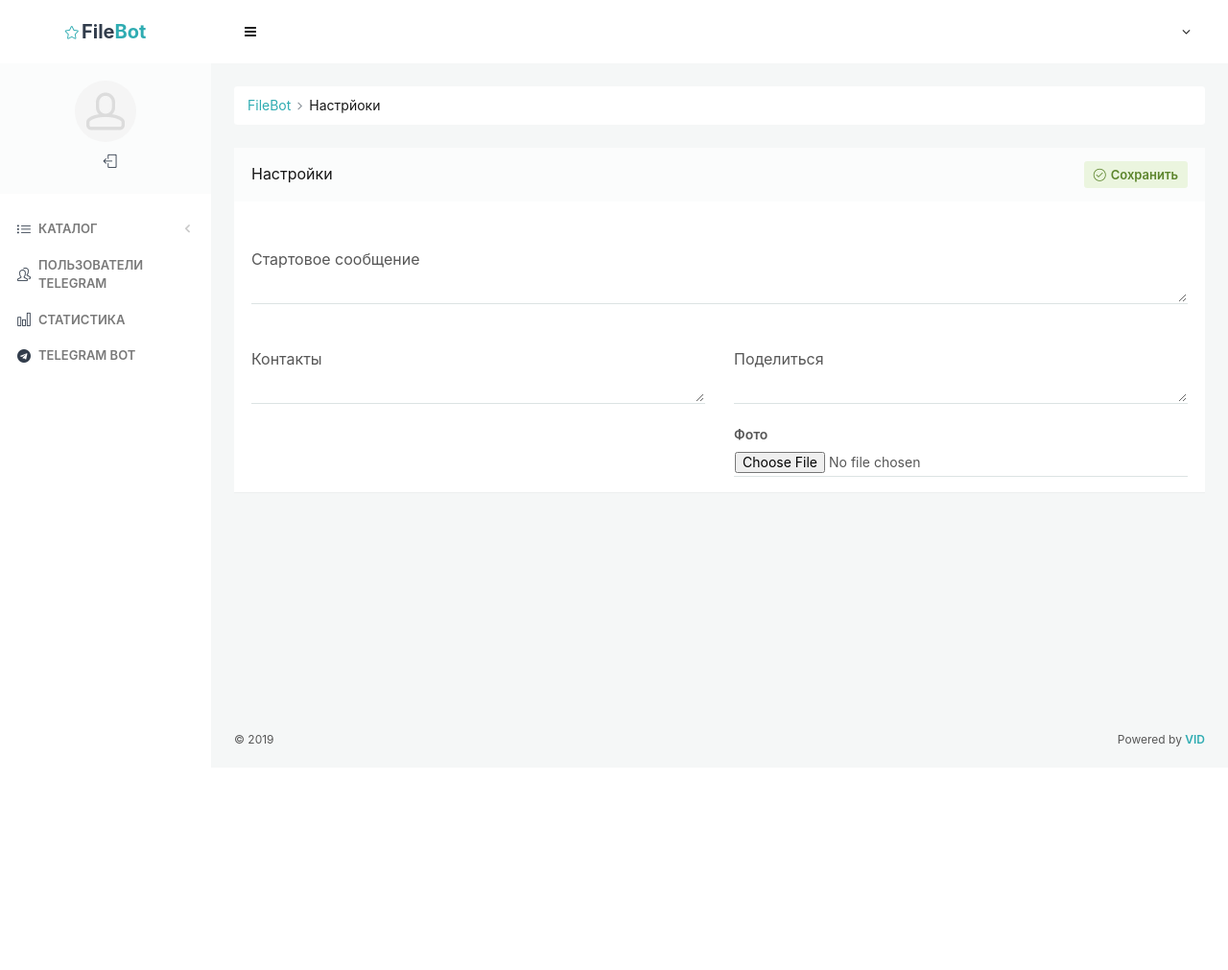
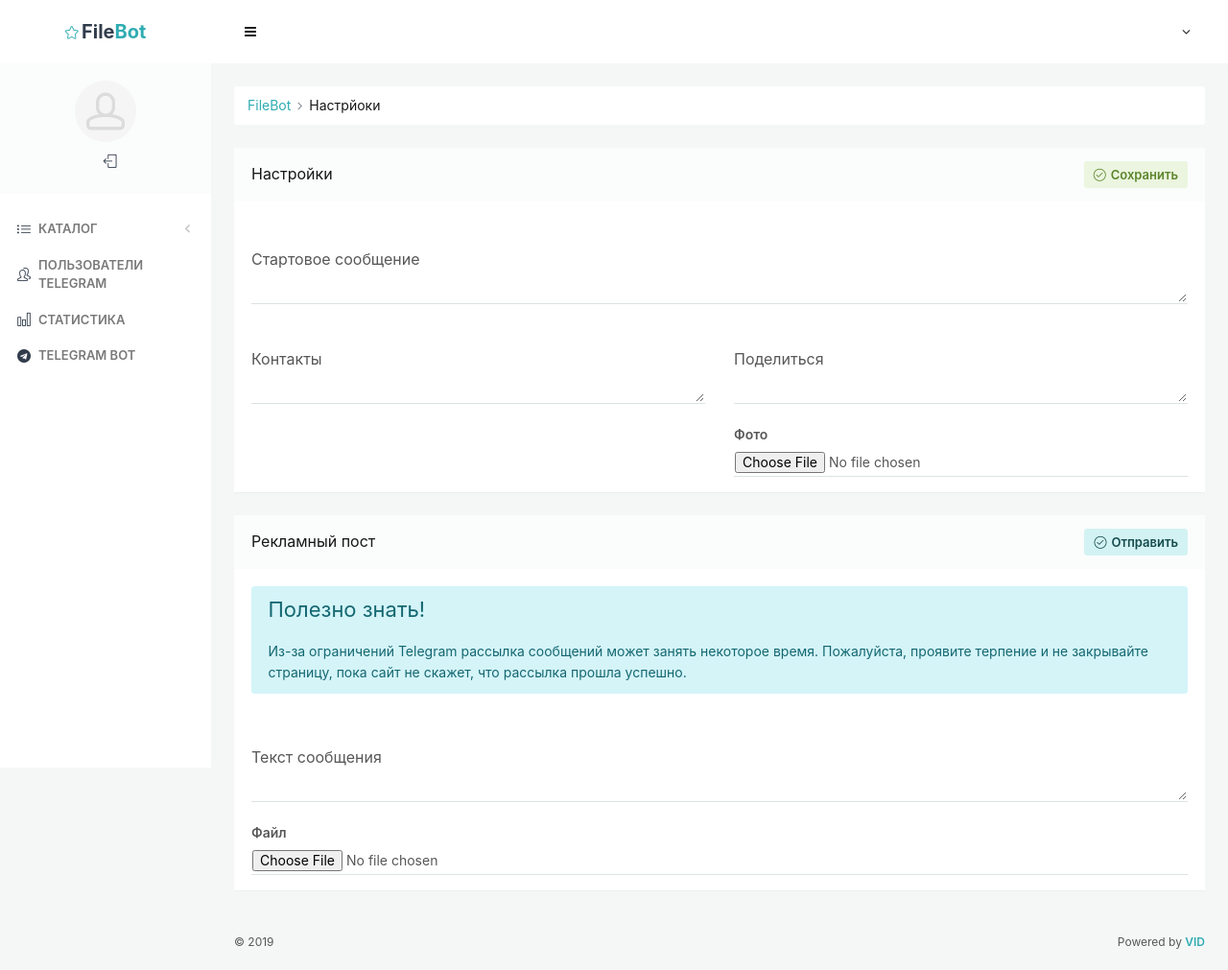
Before and after one commit to dmitriyl99/FilesBot, a Django app: template templates/admin/settings/index.html in a window 1280 px wide. Shown: the whole page at 96% size. Before the commit the page ends 778 px from the top, so only its background shows below. Run offline with Django 3.2, Linux system fonts and the light colour scheme; the template is opened without the code that fills it, so the values that code supplies are empty; some libraries are stand-ins or nearby versions.

Commit message:
Advertising post form

```diff
--- a/filebot/forms.py
+++ b/filebot/forms.py
@@ -16,3 +16,8 @@ class FileForm(forms.Form):
     show_full_file_name = forms.BooleanField(required=False)
     unprintable_file_name = forms.BooleanField(required=False)
     category = TreeNodeChoiceField(queryset=Category.objects.all())
+
+
+class AdvertisingPostForm(forms.Form):
+    text = forms.CharField(max_length=500)
+    file = forms.FileField(required=False)
--- a/templates/admin/settings/index.html
+++ b/templates/admin/settings/index.html
@@ -63,4 +63,56 @@
             </div>
         </div>
     </form>
+
+    <form action="{% url 'admin-settings-advertising-post' %}" method="post">
+        {% csrf_token %}
+        <div class="block">
+            <div class="block-header block-header-default">
+                <h3 class="block-title">Рекламный пост</h3>
+                <div class="block-options">
+                    <button class="btn btn-sm btn-alt-primary"><i class="si si-check mr-5"></i>Отправить</button>
+                </div>
+            </div>
+            <div class="block-content">
+                <div class="row">
+                    <div class="col-sm-12">
+                        <div class="alert alert-info" role="alert">
+                            <h3 class="alert-heading font-size-h4 font-w400">Полезно знать!</h3>
+                            <p class="mb-0">
+                                Из-за ограничений Telegram рассылка сообщений может занять некоторое время. Пожалуйста, проявите терпение и не закрывайте страницу, пока сайт не скажет, что рассылка прошла успешно.
+                            </p>
+                        </div>
+                    </div>
+                </div>
+                <div class="row">
+                    <div class="col-sm-12">
+                        <div class="form-group {% if advertising_form.text.errors %}is-invalid{% endif %}">
+                            <div class="form-material form-material-primary floating">
+                                <textarea name="text" id="{{ advertising_form.text.id_for_label }}"
+                                          class="form-control"></textarea>
+                                <label for="{{ advertising_form.text.id_for_label }}">Текст сообщения</label>
+                            </div>
+                            {% for error in advertising_form.text.errors %}
+                                <div class="invalid-feedback">{{ error }}</div>
+                            {% endfor %}
+                        </div>
+                    </div>
+                </div>
+                <div class="row">
+                    <div class="col-sm-12">
+                        <div class="form-group {% if advertising_form.file.errors %} is-invalid {% endif %}">
+                            <div class="form-material form-material-primary">
+                                <input type="file" name="file" id="{{ advertising_form.file.id_for_label }}"
+                                       class="form-control">
+                                <label for="{{ advertising_form.file.id_for_label }}">Файл</label>
+                            </div>
+                            {% for error in advertising_form.file.errors %}
+                                <div class="invalid-feedback">{{ error }}</div>
+                            {% endfor %}
+                        </div>
+                    </div>
+                </div>
+            </div>
+        </div>
+    </form>
 {% endblock %}
```
